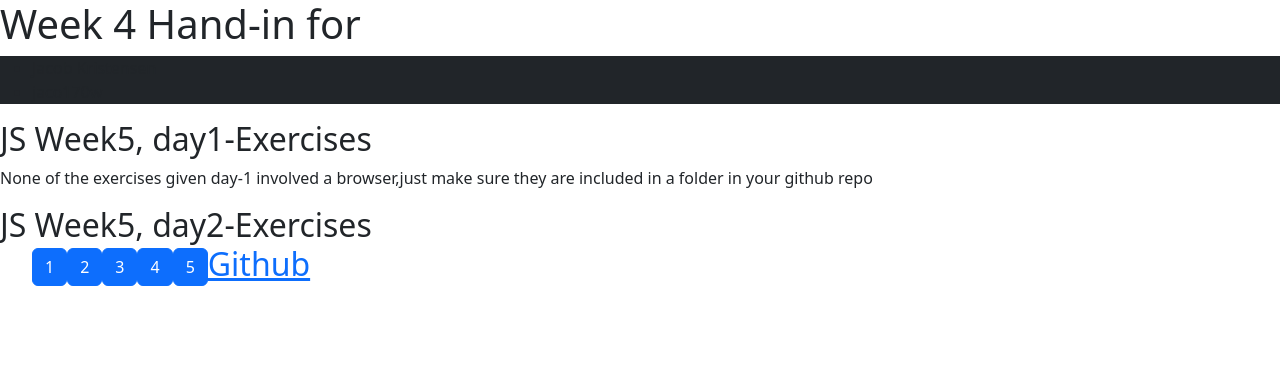
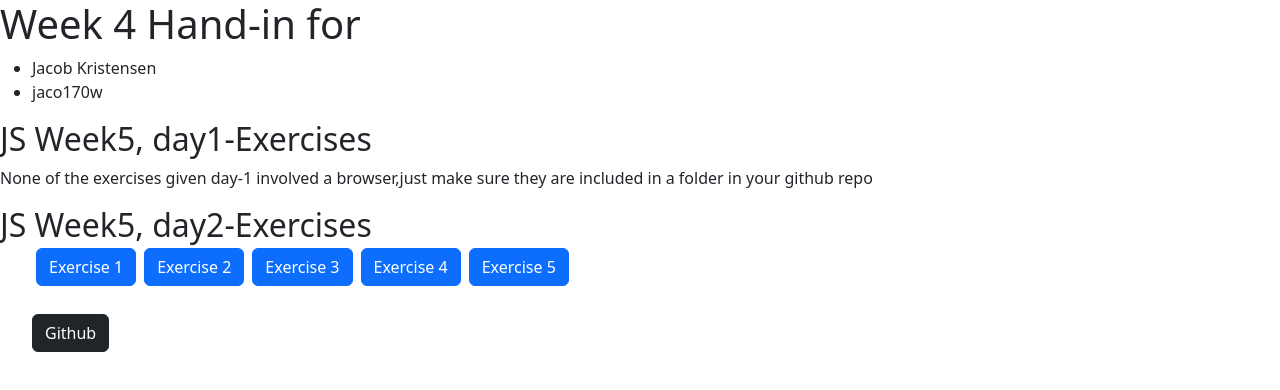
Before and after one commit to Jacobtkristensen/week4-JS, a plain HTML site: page index.html in a window 1280 px wide. Drawn offline with nearby package versions, Linux system fonts and the light colour scheme.

Commit message:
rettelser html

```diff
--- a/index.html
+++ b/index.html
@@ -19,7 +19,7 @@
   </header>
   <main>
     <h1>Week 4 Hand-in for</h1>
-    <ul class="bg-dark">
+    <ul class="bg-gradient">
         <li>Jacob Kristensen</li>
         <li>jaco170w</li>
     </ul>
@@ -27,17 +27,19 @@
     <p>None of the exercises given day-1 involved a browser,just make sure they are included in a folder in your github repo</p>
     <h2>JS Week5, day2-Exercises</hæ2>
     <ul>
-    <div class="btn-toolbar" role="toolbar" aria-label="Toolbar with button groups">
+      <div class="btn-toolbar" role="toolbar" aria-label="Toolbar with button groups">
         <div class="btn-group me-2" role="group" aria-label="First group">
-         <a href="js-day2-1.html"> <button type="button" class="btn btn-primary">1</button></a>
-         <a href="js-day2-2.html"> <button type="button" class="btn btn-primary">2</button></a>
-         <a href="js-day2-3.html"> <button type="button" class="btn btn-primary">3</button></a>
-         <a href="js-day2-4.html"> <button type="button" class="btn btn-primary">4</button></a>
-         <a href="js-day2-5.html"> <button type="button" class="btn btn-primary">5</button></a>
+            <a href="js_day2/js-day2-1.html"class="mx-1"> <button type="button" class="btn btn-primary">Exercise 1</button></a>
+            <a href="js_day2/js-day2-2.html"class="mx-1"> <button type="button" class="btn btn-primary">Exercise 2</button></a>
+            <a href="js_day2/js-day2-3.html"class="mx-1"> <button type="button" class="btn btn-primary">Exercise 3</button></a>
+            <a href="js_day2/js-day2-4.html"class="mx-1"> <button type="button" class="btn btn-primary">Exercise 4</button></a>
+            <a href="js_day2/js-day2-5.html"class="mx-1"> <button type="button" class="btn btn-primary">Exercise 5</button></a>
+        </div>
+    </div>
+    <div class="my-4">
+    <a href="https://github.com/Jacobtkristensen/week4-JS"class="mt-5" > <button type="button" class="btn btn-dark">Github</button></a>
+  </div>
 
-         <a href="https://github.com/Jacobtkristensen/week4-JS">Github</a>
-
-        </div>
   </main>
   <footer>
     <!-- place footer here -->
```
